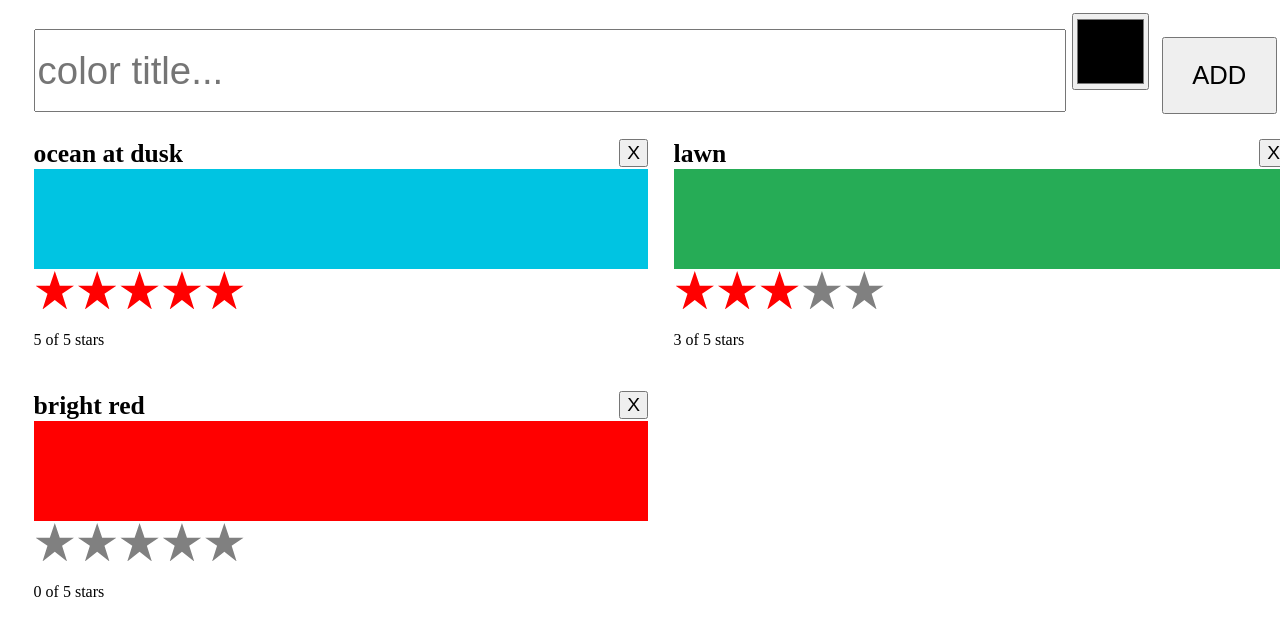
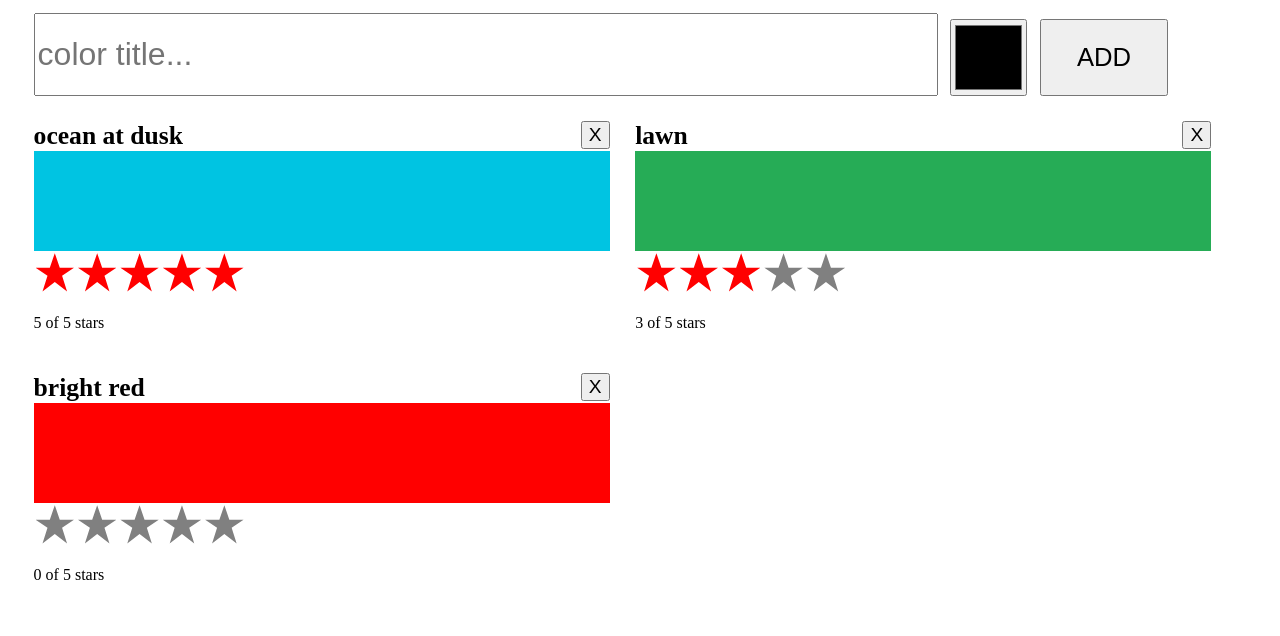
Before and after one commit to JaySinco/NetTools, a React app in the folder render/: page / in a window 1280 px wide. Shown: the top 636 px of the page. Built offline with nearby package versions, Linux system fonts and the light colour scheme; the HTML template or start-up script is replaced by a standard one.

Commit message:
modify css height

```diff
--- a/render/src/css/style.css
+++ b/render/src/css/style.css
@@ -40,7 +40,7 @@
 
 .color-card {
     display: inline-block;
-    width: 48vw;
+    width: 45vw;
     padding-right: 2vw;
     padding-top: 2vw;
 }
@@ -56,20 +56,23 @@
 }
 
 .color-form input[type="text"] {
-    font-size: 3vw;
-    width: 80vw;
+    font-size: 2.5vw;
+    width: 70vw;
     height: 6vw;
-    margin-right: 0.5vw;
+    margin-right: 1vw;
+    vertical-align: bottom;
 }
 
 .color-form input[type="color"] {
+    height: 6vw;
     width: 6vw;
-    height: 6vw;
     margin-right: 1vw;
+    vertical-align: bottom;
 }
 
 .color-form button {
+    width: 10vw;
+    height: 6vw;
     font-size: 2vw;
-    height: 6vw;
-    width: 9vw;
+    vertical-align: bottom;
 }
```
